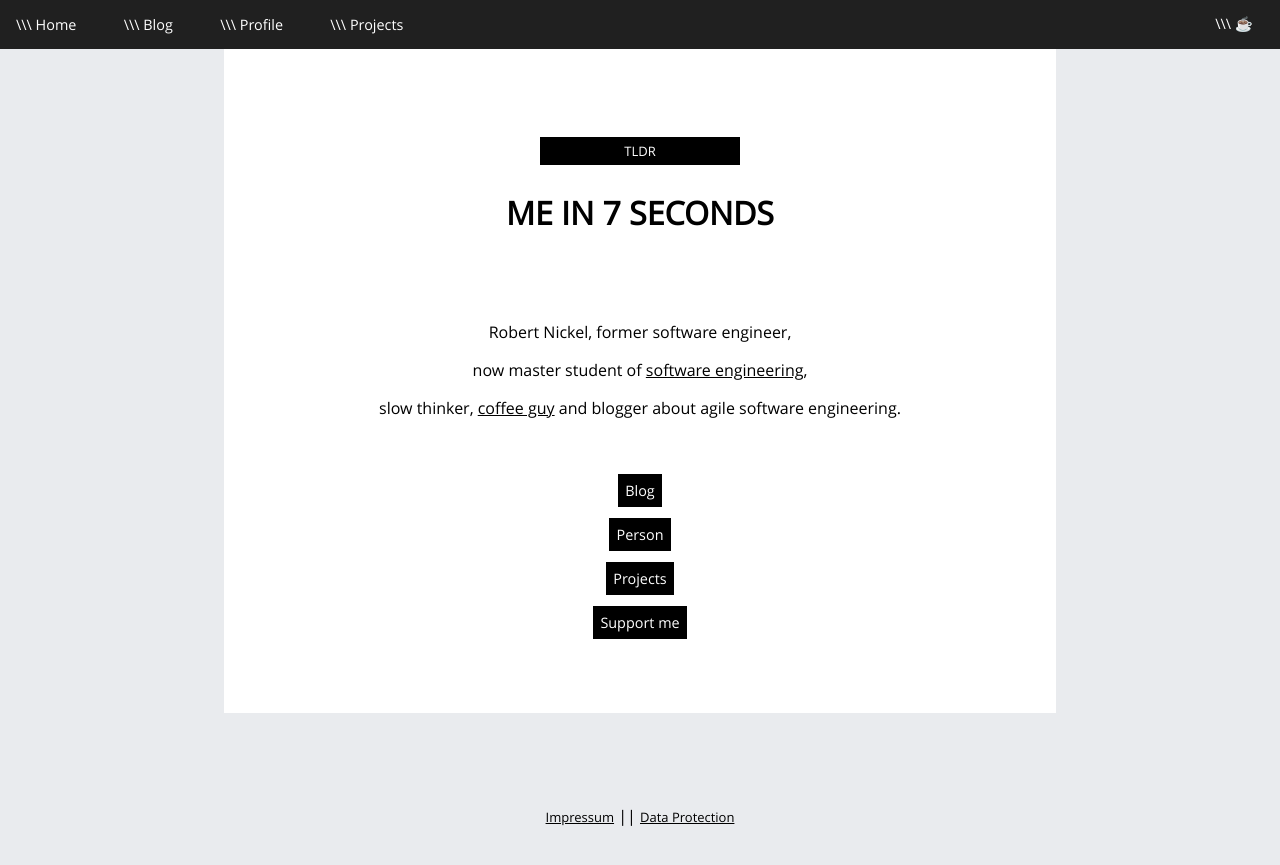
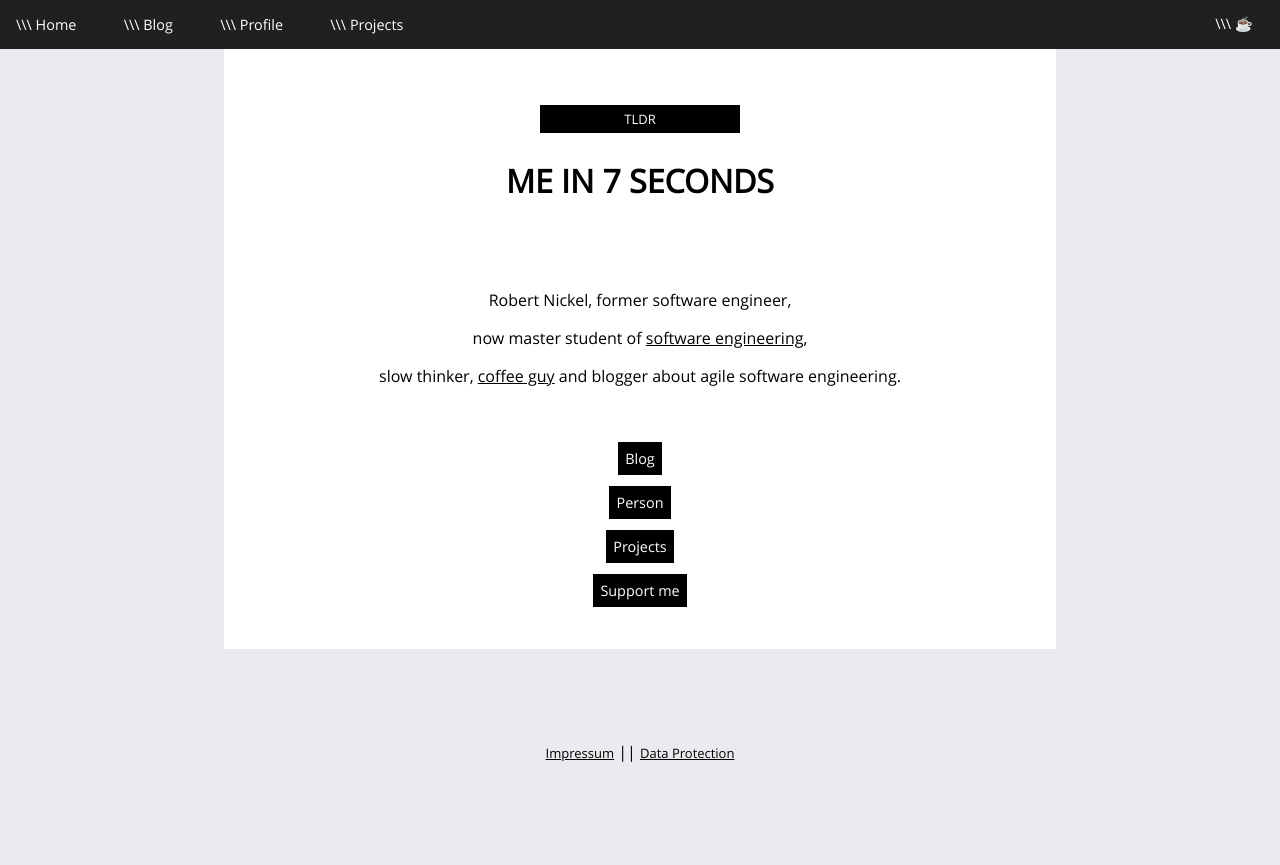
Before and after one commit to Robert-Nickel/Robert-Nickel.github.io, a Jekyll site: the page built from index.html, in a window 1280 px wide. Shown: the top 865 px of the page. Built offline with Jekyll 4.4.1, drawn with Linux system fonts in a browser that asks for light colours.

Commit message:
Fixed date of blog post, formatting.

```diff
--- a/index.html
+++ b/index.html
@@ -1,7 +1,6 @@
 ---
 layout: default
 ---
-<div class="article-box">
 <br><br>
 <div class="profile">
     <p class="heading">
@@ -24,4 +23,3 @@
     <div class="signpost"><a href="/doing.html">Projects</a></div><br>
     <div class="signpost"><a href="https://ko-fi.com/robertnickel">Support me</a></div>
 </div>
-</div>
```
Also changed, not shown: _posts/2020-12-28-pigeonhole-principle.html (renamed from _posts/2020_12_28-pigeonhole-principle.html), impressum.html (indentation only). Lines whose indentation alone changed are shown as unchanged.
